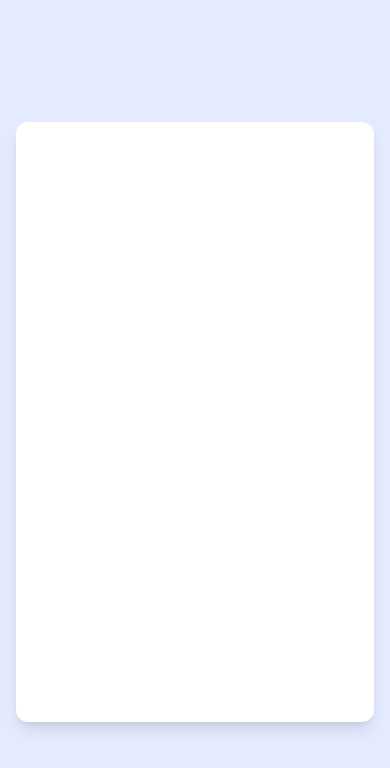
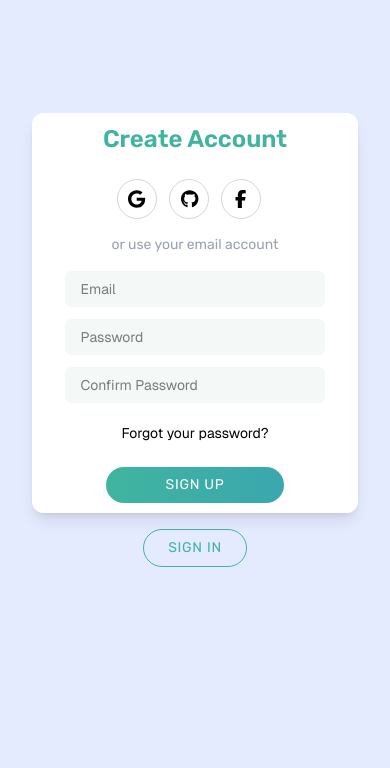
Before and after one commit to Picces04/ReviewApp-FE, a Next.js app: page /login in a window 390 px wide. Both pictures are taken after a click on the button "SIGN UP". Shown: the top 768 px of the page. Built offline with nearby package versions, Linux system fonts and the light colour scheme; no server answers.

Commit message:
Responsive Login

```diff
--- a/src/app/axios/api.js
+++ b/src/app/axios/api.js
@@ -1,7 +1,7 @@
 import axios from 'axios';
 
-const baseURL = process.env.NEXT_PUBLIC_API_BASE_URL || 'https://reviewapp-be.onrender.com';
-
+const baseURL =
+    process.env.NEXT_PUBLIC_API_BASE_URL || 'https://reviewapp-be.onrender.com';
 const api = axios.create({
     baseURL,
     withCredentials: true, // Gửi cookie tự động
--- a/src/app/layout.tsx
+++ b/src/app/layout.tsx
@@ -1,5 +1,5 @@
 // import type { Metadata } from 'next';
-import ReduxProvider from '../app/login/redux/ReduxProvider';
+import ReduxProvider from '@/app/login/redux/ReduxProvider';
 import { Geist, Geist_Mono } from 'next/font/google';
 import './globals.css';
 
--- a/src/app/login/page.tsx
+++ b/src/app/login/page.tsx
@@ -7,16 +7,17 @@ import {
 } from '@fortawesome/free-brands-svg-icons';
 import { FontAwesomeIcon } from '@fortawesome/react-fontawesome';
 import React, { useState } from 'react';
-import api from '../axios/api';
+import api from '@/app/axios/api';
 import axios from 'axios';
 import { useRouter } from 'next/navigation';
 import { useDispatch } from 'react-redux';
-import { setUser, setLoading } from '../login/redux/userSlice';
+import { setUser, setLoading } from '@/app/login/redux/userSlice';
 
 const Login = () => {
     const router = useRouter();
     const dispatch = useDispatch();
     const [isSignUp, setIsSignUp] = useState(false);
+    // eslint-disable-next-line @typescript-eslint/no-unused-vars
     const [hasInteracted, setHasInteracted] = useState(false);
     const [formData, setFormData] = useState({
         Email: '',
@@ -64,18 +65,23 @@ const Login = () => {
         try {
             dispatch(setLoading(true));
             if (isSignUp) {
-                await api.post(endpoint, { email, password, username: (email as string).split('@')[0] });
+                await api.post(endpoint, {
+                    email,
+                    password,
+                    username: (email as string).split('@')[0],
+                });
                 alert('Đăng ký thành công, vui lòng đăng nhập.');
                 setIsSignUp(false);
             } else {
                 await api.post(endpoint, { email, password });
-                // Gọi /me để lấy thông tin người dùng
                 const meRes = await api.get('/me', { withCredentials: true });
                 if (meRes.data && meRes.data.username) {
-                    dispatch(setUser({
-                        username: meRes.data.username,
-                        zone: meRes.data.zone,
-                    }));
+                    dispatch(
+                        setUser({
+                            username: meRes.data.username,
+                            zone: meRes.data.zone,
+                        })
+                    );
                     console.log('Login successful, redirecting to home...');
                     router.push('/');
                 } else {
@@ -98,15 +104,15 @@ const Login = () => {
     };
 
     return (
-        <div className="main bg-[#E5EBFF] min-h-screen h-full ">
-            <div className="max-w-[1280px] m-auto">
-                <div className="min-w-[76%] flex items-center justify-center h-[calc(100vh-80px)]">
-                    <div className="flex relative w-[950px] min-h-[600px] bg-white rounded-xl shadow-lg overflow-hidden">
+        <div className="bg-[#E5EBFF] flex items-center justify-center ">
+            <div className="w-full max-w-[1280px] px-4">
+                <div className="flex flex-col md:flex-row items-center justify-center min-h-[600px]">
+                    <div className="flex relative w-full max-w-[950px] min-h-[400px] md:min-h-[600px] bg-white rounded-xl shadow-lg overflow-hidden">
                         <form
                             onSubmit={handleSubmit}
-                            className={`flex flex-col justify-center items-center w-[590px] bg-white transition-transform duration-700 ease-in-out transform ${isSignUp ? 'translate-x-[360px]' : 'translate-x-0'}`}
+                            className={`flex flex-col justify-center items-center w-full md:w-[590px] md:py-5 bg-white transition-transform duration-700 ease-in-out transform ${isSignUp ? 'md:translate-x-[360px]' : 'md:translate-x-0'}`}
                         >
-                            <h1 className="mb-6 text-[#41B49F] text-4xl font-rubik font-semibold">
+                            <h1 className="mb-6 text-[#41B49F] text-2xl sm:text-3xl md:text-4xl font-rubik font-semibold text-center">
                                 {isSignUp
                                     ? 'Create Account'
                                     : 'Sign in to ReviewApp'}
@@ -117,17 +123,17 @@ const Login = () => {
                                         <button
                                             type="button"
                                             key={i}
-                                            className="flex justify-center items-center w-[40px] h-[40px] mr-3 border border-gray-300 rounded-full hover:bg-gray-100 transition duration-300"
+                                            className="flex justify-center items-center w-10 h-10 mr-3 border border-gray-300 rounded-full hover:bg-gray-100 transition duration-300"
                                         >
                                             <FontAwesomeIcon
                                                 icon={icon}
-                                                className={`text-[20px] ${i === 1 ? 'ml-[1px]' : ''}`}
+                                                className={`text-lg ${i === 1 ? 'ml-[1px]' : ''}`}
                                             />
                                         </button>
                                     )
                                 )}
                             </div>
-                            <p className="mb-4 text-gray-400 font-rubik">
+                            <p className="mb-4 text-gray-400 font-rubik text-sm sm:text-base">
                                 or use your email account
                             </p>
                             {(
@@ -147,7 +153,7 @@ const Login = () => {
                                     placeholder={placeholder}
                                     value={formData[placeholder]}
                                     onChange={handleInputChange}
-                                    className="w-[60%] px-4 py-2 mb-3 rounded-md bg-[#F4F8F7]"
+                                    className="w-[80%] sm:w-[60%] px-4 py-2 mb-3 rounded-md bg-[#F4F8F7] text-sm sm:text-base"
                                     required
                                 />
                             ))}
@@ -159,41 +165,46 @@ const Login = () => {
                                         placeholder="Confirm Password"
                                         value={formData.ConfirmPassword}
                                         onChange={handleInputChange}
-                                        className="w-[60%] px-4 py-2 mb-3 rounded-md bg-[#F4F8F7]"
+                                        className="w-[80%] sm:w-[60%] px-4 py-2 mb-3 rounded-md bg-[#F4F8F7] text-sm sm:text-base"
                                         required
                                     />
                                     {passwordError && (
-                                        <p className="text-red-500 text-sm mt-1 w-[60%] text-left">
+                                        <p className="text-red-500 text-sm mt-1 w-[80%] sm:w-[60%] text-left">
                                             {passwordError}
                                         </p>
                                     )}
                                 </>
                             )}
-                            <a href="#" className="mb-8 mt-2">
-                                Forgot your password ?
+                            <a
+                                href="#"
+                                className="mb-6 mt-2 text-sm sm:text-base hover:underline"
+                            >
+                                Forgot your password?
                             </a>
                             <button
                                 type="submit"
                                 disabled={isSignUp && !!passwordError}
-                                className={`font-rubik tracking-wider px-15 py-2 bg-gradient-to-r from-[#41B49F] to-[#3AA7AE] text-white rounded-4xl transition-opacity duration-300 ${isSignUp && passwordError ? 'opacity-50 cursor-not-allowed' : 'hover:opacity-90 cursor-pointer'}`}
+                                className={`font-rubik tracking-wider px-15 py-2 bg-gradient-to-r from-[#41B49F] to-[#3AA7AE] text-white rounded-[2rem] transition-opacity duration-300 text-sm sm:text-base ${isSignUp && passwordError ? 'opacity-50 cursor-not-allowed' : 'hover:opacity-90 cursor-pointer'}`}
                             >
                                 {isSignUp ? 'SIGN UP' : 'SIGN IN'}
                             </button>
                         </form>
                         <div
-                            className={`flex flex-col absolute h-full w-[360px] right-0 justify-center items-center bg-gradient-to-tr transition-transform duration-700 ease-in-out transform ${hasInteracted ? (isSignUp ? 'animate-stretch-shrink' : 'animate-stretch-shrinkLeft') : ''} ${isSignUp ? '-translate-x-[590px] from-[#3AAF9F] to-[#39B790]' : '-translate-x-0 from-[#3AAF9D] to-[#3AA7AE]'}`}
+                            className={`hidden md:flex flex-col absolute h-full w-full md:w-[360px] right-0 justify-center items-center bg-gradient-to-tr transition-transform duration-700 ease-in-out transform animate-panel ${isSignUp ? 'translate-x-[-590px] from-[#3AAF9F] to-[#39B790]' : 'translate-x-0 from-[#3AAF9D] to-[#3AA7AE]'}`}
                         >
-                            <h1 className="mb-6 text-white text-4xl font-rubik font-semibold">
+                            <h1 className="mb-6 text-white text-2xl md:text-4xl font-rubik font-semibold">
                                 {isSignUp ? 'Welcome Back' : 'Hello, Friend!'}
                             </h1>
-                            <p className="mb-4 w-[220px] text-[14px] text-white font-rubik text-center">
+                            <p className="mb-4 w-[220px] text-sm md:text-[14px] text-white font-rubik text-center">
                                 {isSignUp
                                     ? 'To keep connected with us please login with your personal info'
                                     : 'Enter your personal details and start journey with us'}
                             </p>
+
+                            {/* Button sign-in , sign-up */}
                             <button
                                 type="button"
-                                className="font-rubik tracking-wider px-15 py-2 border border-white text-white rounded-4xl hover:opacity-90 transition-opacity duration-300 cursor-pointer"
+                                className="font-rubik tracking-wider px-15 py-2 border border-white text-white rounded-[2rem] hover:opacity-90 transition-opacity duration-300 cursor-pointer text-sm md:text-base"
                                 onClick={() => {
                                     setIsSignUp(prev => !prev);
                                     setHasInteracted(true);
@@ -203,6 +214,18 @@ const Login = () => {
                             </button>
                         </div>
                     </div>
+                    <div className="md:hidden flex justify-center mt-4">
+                        <button
+                            type="button"
+                            className="font-rubik tracking-wider px-6 py-2 border border-[#41B49F] text-[#41B49F] rounded-[2rem] hover:bg-[#41B49F] hover:text-white transition-all duration-300 text-sm sm:text-base"
+                            onClick={() => {
+                                setIsSignUp(prev => !prev);
+                                setHasInteracted(true);
+                            }}
+                        >
+                            {isSignUp ? 'SIGN IN' : 'SIGN UP'}
+                        </button>
+                    </div>
                 </div>
             </div>
         </div>
--- a/src/app/login/redux/ReduxProvider.tsx
+++ b/src/app/login/redux/ReduxProvider.tsx
@@ -1,7 +1,7 @@
 'use client';
 
 import { Provider } from 'react-redux';
-import { store } from '../redux/store';
+import { store } from './store';
 import { ReactNode } from 'react';
 
 interface ReduxProviderProps {
```
Also changed, not shown: src/app/components/Header.tsx (+15 -9 lines), src/app/globals.css (+8 -2 lines).
